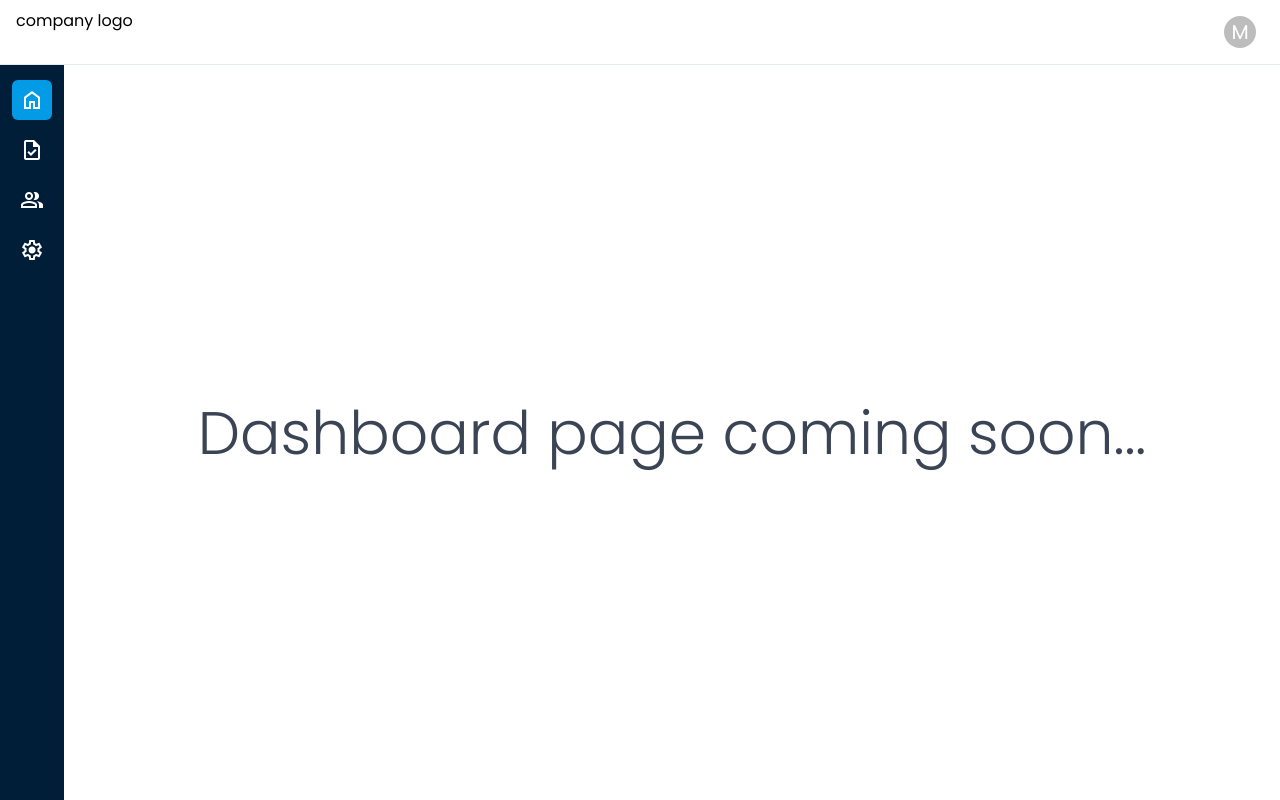
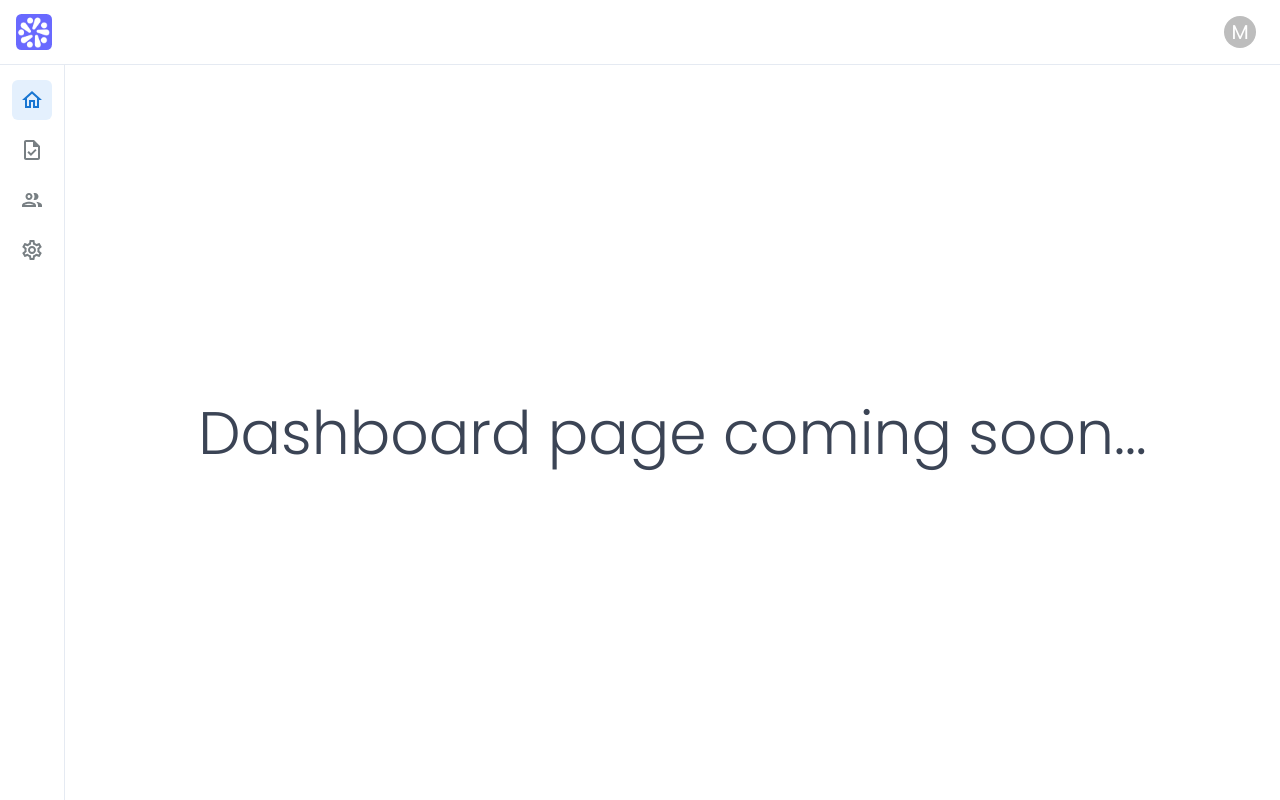
Before and after one commit to koppreshk/getGro-frontend, a React (Vite) app: page /dashboard in a window 1280 px wide. Built offline with nearby package versions, Linux system fonts and the light colour scheme.

Commit message:
feat: change nav bar color

```diff
--- a/src/modules/core/components/navigation-menu.tsx
+++ b/src/modules/core/components/navigation-menu.tsx
@@ -1,14 +1,17 @@
 
 import React from "react";
 import { useLocation, useNavigate } from "react-router-dom";
-import styled from "styled-components";
-import { FlexBox, Icon } from "lib/ui-ux";
+import styled, { css } from "styled-components";
+import { FlexBox } from "lib/ui-ux";
+import { Tooltip } from "@mui/material";
+import { GroupOutlined, HomeOutlined, SettingsOutlined, TaskOutlined } from "@mui/icons-material";
 
 interface IPrimaryOptionProps {
     item: {
-        iconName: string;
+        iconComponent: () => JSX.Element;
         primaryKey: string;
         route: string;
+        title: string;
     }
     selectedMenu: string;
     onMenuOptionClick: React.Dispatch<React.SetStateAction<string>>;
@@ -16,8 +19,9 @@ interface IPrimaryOptionProps {
 
 const MenuWrapper = styled.div`
     width: 64px;
-    background-color: #001e38;
+    background-color: #ffff;
     height: 100%;
+    border-right: 1px solid #E5EAF2;
 `;
 
 const PrimaryOptionsWrapper = styled(FlexBox)`
@@ -25,29 +29,42 @@ const PrimaryOptionsWrapper = styled(FlexBox)`
 `;
 
 const primaryOptions = [{
-    iconName: 'home',
+    iconComponent: () => <HomeOutlined/>,
     primaryKey: 'dashboard',
-    route: 'dashboard'
+    route: 'dashboard',
+    title: 'Dashboard'
 },
 {
-    iconName: 'task',
+    iconComponent: () => <TaskOutlined sx={{}} width='32px' height='32px'/>,
     primaryKey: 'tickets',
-    route: 'tickets'
+    route: 'tickets',
+    title: 'Tickets'
 }, {
-    iconName: 'group',
+    iconComponent: () => <GroupOutlined/>,
     primaryKey: 'customers',
-    route: 'customers'
+    route: 'customers',
+    title: 'Customers'
 }, {
-    iconName: 'settings',
+    iconComponent: () => <SettingsOutlined/>,
     primaryKey: 'settings',
-    route: 'settings'
+    route: 'settings',
+    title: 'Settings'
 }];
 
 const IconWrapper = styled(FlexBox) <{ $isOptionsSelected: boolean }>`
-    background-color: ${({ $isOptionsSelected }) => $isOptionsSelected ? '#039be5' : 'unset'};
+    ${({ $isOptionsSelected }) => $isOptionsSelected ? css`
+    background-color: #e4f0fd;
+    color: #1976d2;
+    /* background-color: rgba(209, 209, 247, .25);
+    color: #6969ff; */
+    `: css`
+    background-color: unset;
+    color: #787f83;
+    `};
     height: 40px;
     width: 40px;
     border-radius: 6px;
+    cursor: pointer;
 `;
 
 export const NavigationMenu = React.memo(() => {
@@ -71,7 +88,7 @@ export const NavigationMenu = React.memo(() => {
 
 const PrimaryOption = React.memo((props: IPrimaryOptionProps) => {
     const { item, selectedMenu, onMenuOptionClick } = props;
-    const { iconName, primaryKey, route } = item;
+    const { iconComponent, primaryKey, route, title } = item;
     const isOptionsSelected = React.useMemo(() => selectedMenu === primaryKey, [primaryKey, selectedMenu]);
     const navigate = useNavigate();
 
@@ -81,8 +98,10 @@ const PrimaryOption = React.memo((props: IPrimaryOptionProps) => {
     }, [navigate, onMenuOptionClick, primaryKey, route]);
 
     return (
-        <IconWrapper $isOptionsSelected={isOptionsSelected} $alignItems="center" $justifyContent="center">
-            <Icon className="material-symbols-outlined" iconName={iconName} onClick={onClick} />
-        </IconWrapper>
+        <Tooltip title={title} arrow placement="right">
+            <IconWrapper $isOptionsSelected={isOptionsSelected} $alignItems="center" $justifyContent="center" onClick={onClick}>
+                {iconComponent()}
+            </IconWrapper>
+        </Tooltip>
     )
 })
--- a/src/modules/core/components/toolbar.tsx
+++ b/src/modules/core/components/toolbar.tsx
@@ -1,6 +1,7 @@
 import { FlexBox } from "lib/ui-ux";
 import styled from "styled-components";
 import { AccountMenu } from "./parts/account-menu";
+import GetGroLogoImg from './../../../assets/png/getgro.io logo.png';
 
 const TopBarWrapper = styled.div`
     width: 100%;
@@ -15,13 +16,18 @@ const TopBar = styled(FlexBox)`
     padding: 8px 16px;
 `;
 
+const GetGroLogo = styled.img`
+    width: 36px;
+    height: 36px;
+    border-radius: 15%;
+`;
 
 export const Toolbar = () => {
     return (
         <TopBarWrapper>
             <TopBar $justifyContent="space-between" $alignItems="stretch">
-                <FlexBox>
-                    <span>company logo</span>
+                <FlexBox $alignItems="center">
+                    <GetGroLogo src={GetGroLogoImg}/>
                 </FlexBox>
                 <FlexBox $justifyContent="flex-end">
                     <AccountMenu/>
--- a/src/themes/styled.d.ts
+++ b/src/themes/styled.d.ts
@@ -16,6 +16,7 @@ declare module 'styled-components' {
       grayVariant4: string,
       grayVariant5: string,
       grayVariant6: string,
+      purple: string,
     },
     semantics: {
       standardBorder: string;
--- a/src/themes/theme-provider.tsx
+++ b/src/themes/theme-provider.tsx
@@ -13,6 +13,7 @@ const defaultTheme: DefaultTheme = {
         grayVariant4: '#CACED5',
         grayVariant5: '#F1F2F4',
         grayVariant6: '#F8F9FA',
+        purple: '#6969ff'
     },
     semantics: {
         standardBorder: '1px solid #E9EBED'
```
Also changed, not shown: src/assets/png/getgro.io logo.png (added).
